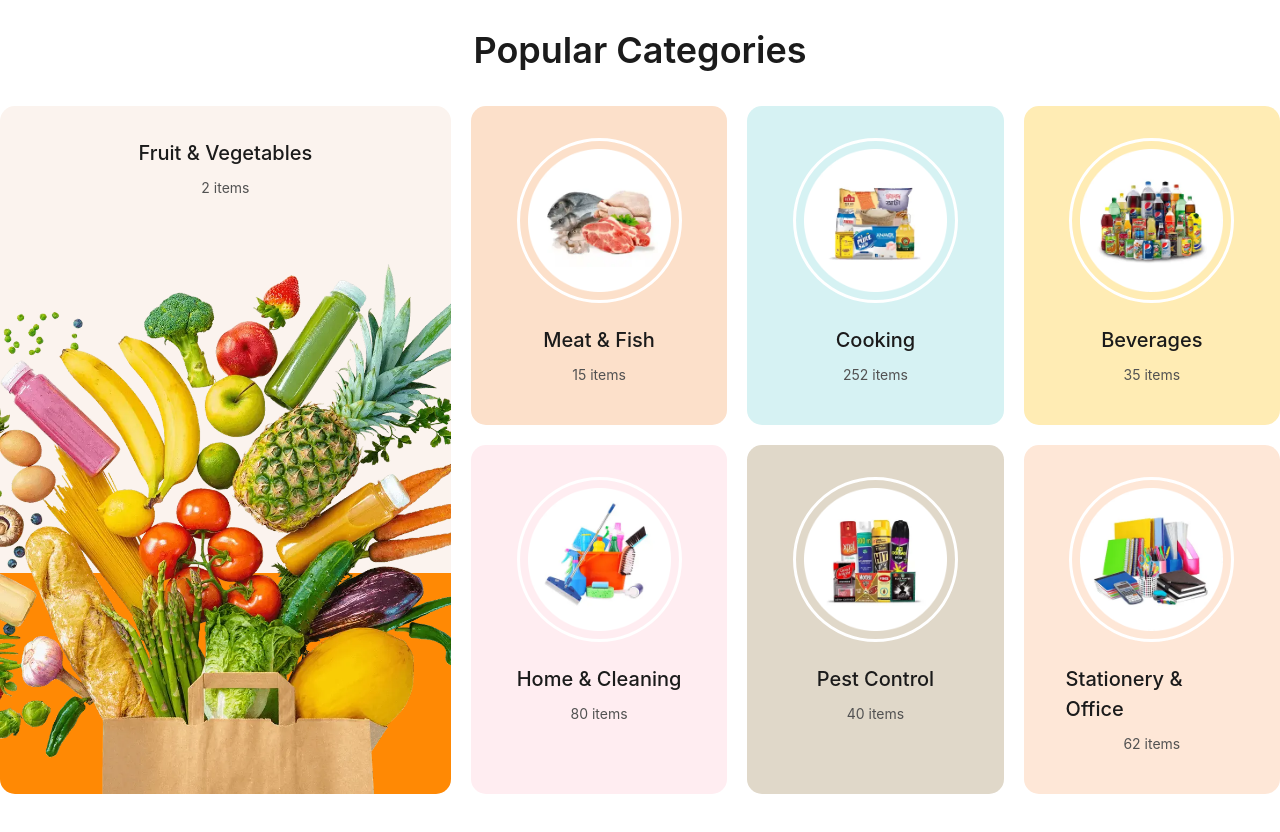
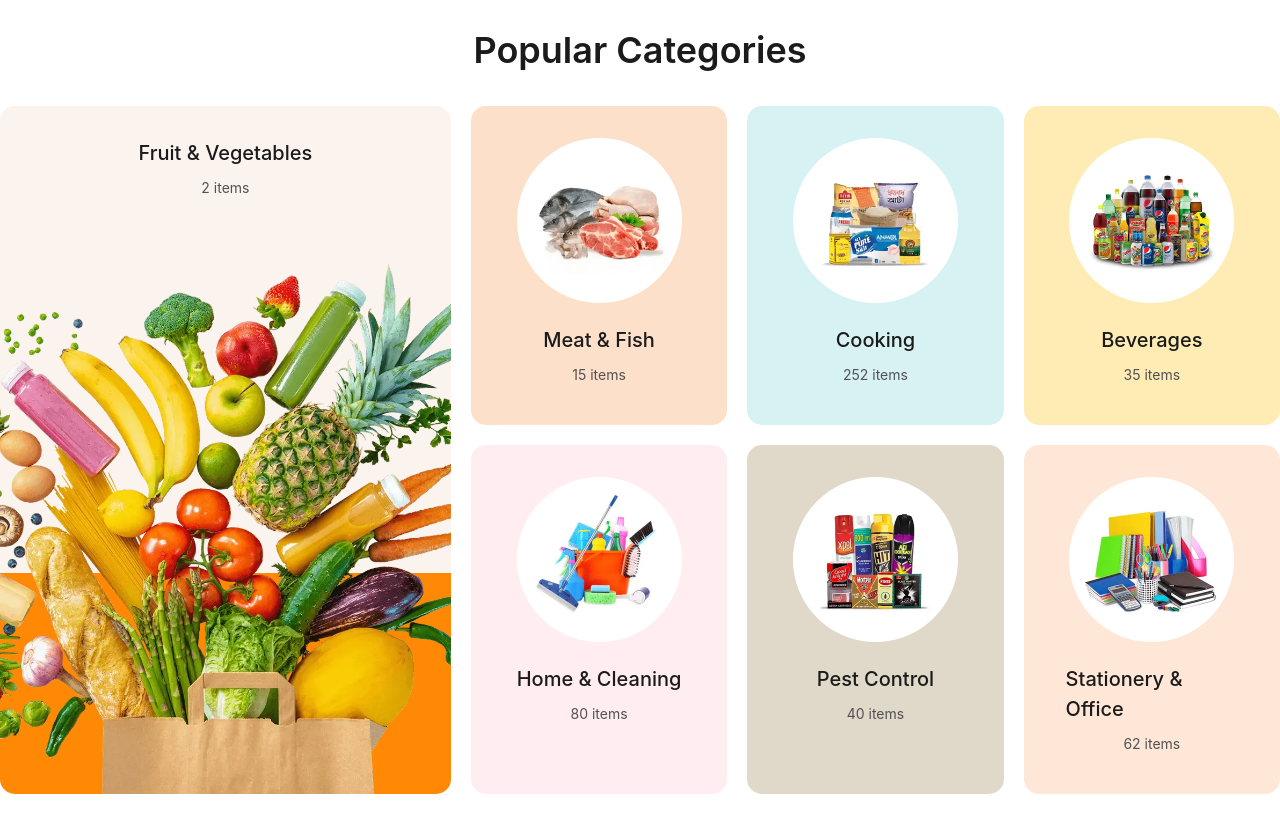
Before and after one commit to alexsantosquispe/go-quick-landing, a React (Vite) app: page / in a window 1280 px wide. Shown: the part 1320-2152 px from the top of the page. Built offline with nearby package versions, Linux system fonts and the light colour scheme; the HTML template or start-up script is replaced by a standard one; a web font is replaced by a local one.

Commit message:
category card image updated

```diff
--- a/src/components/atoms/CategoryCard.tsx
+++ b/src/components/atoms/CategoryCard.tsx
@@ -31,9 +31,10 @@ export const CategoryCard = ({
           />
         </div>
       ) : (
-        <div className="flex h-[10.3125] w-[10.3125rem] items-center justify-center rounded-full border-3 border-white p-2 transition-all duration-200 hover:scale-110">
-          <img src={pathImg} className="h-[10.3125] w-[10.3125rem]" />
-        </div>
+        <img
+          src={pathImg}
+          className="h-[10.3125] w-[10.3125rem] transition-all duration-200 hover:scale-110"
+        />
       )}
       <div className="flex flex-col items-center gap-[0.625rem]">
         <span className="text-[1.25rem] font-medium">{title}</span>
```
